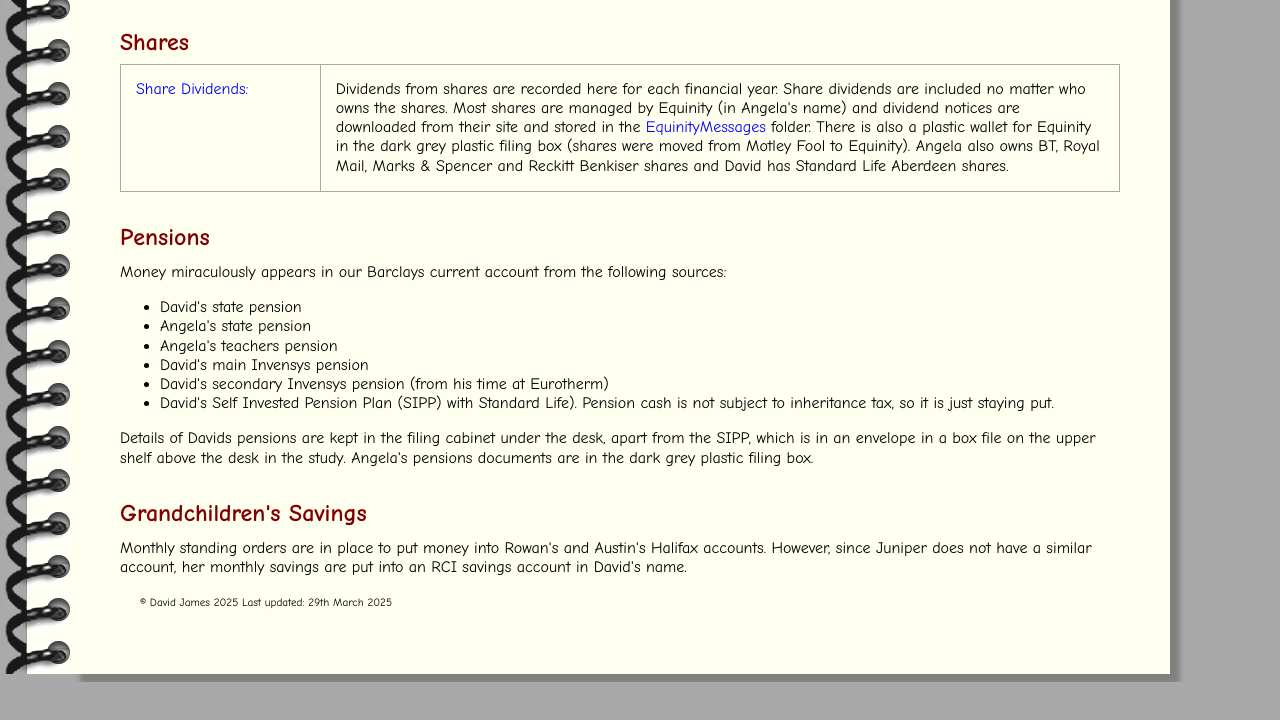
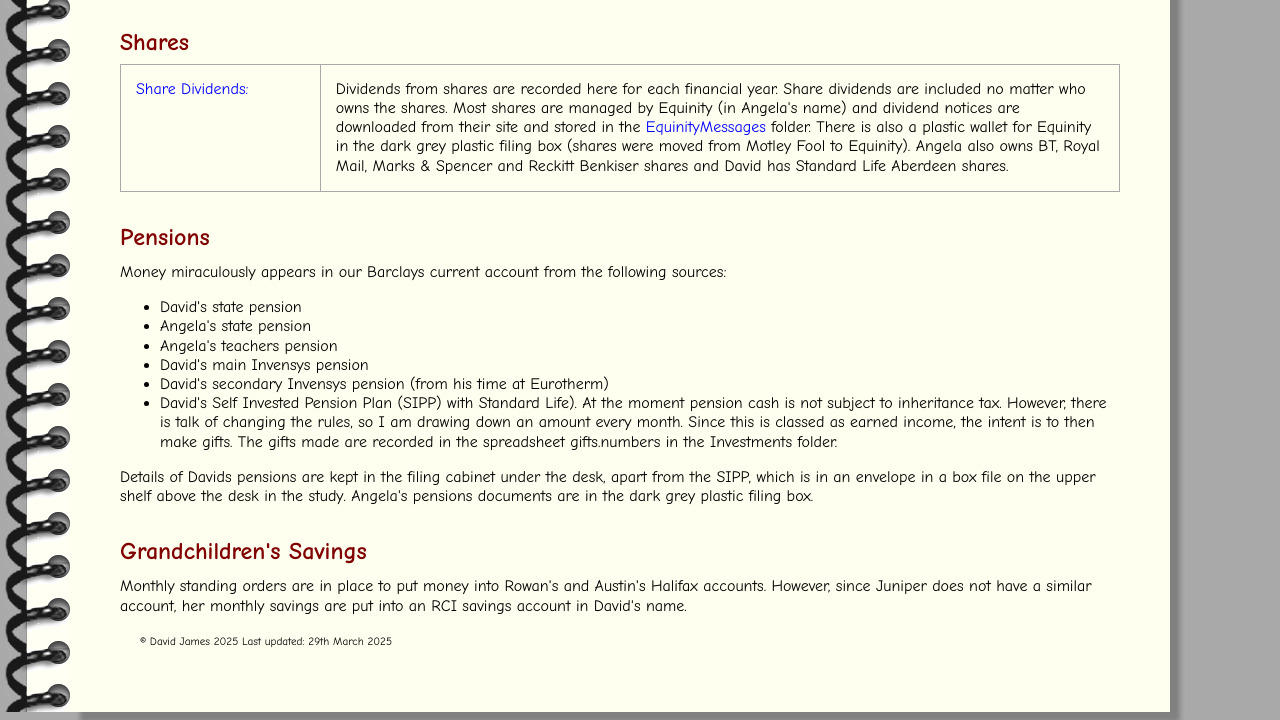
Before and after one commit to AandDnotes/Important, a plain HTML site: page finances.html in a window 1280 px wide. Shown: the part 1595-2315 px from the top of the page. Before the commit the page ends 2277 px from the top, so only its background shows below. Drawn offline with Linux system fonts and the light colour scheme.

Commit message:
Update finances.html

```diff
--- a/finances.html
+++ b/finances.html
@@ -68,7 +68,7 @@
                     <li>Angela's teachers pension</li>
                     <li>David's main Invensys pension</li>
                     <li>David's secondary Invensys pension (from his time at Eurotherm)</li>
-                    <li>David's Self Invested Pension Plan (SIPP) with Standard Life). Pension cash is not subject to inheritance tax, so it is just staying put.</li>
+                    <li>David's Self Invested Pension Plan (SIPP) with Standard Life). At the moment pension cash is not subject to inheritance tax. However, there is talk of changing the rules, so I am drawing down an amount every month. Since this is classed as earned income, the intent is to then make gifts. The gifts made are recorded in the spreadsheet gifts.numbers in the Investments folder.</li>
                 </ul>
                 <p>Details of Davids pensions are kept in the filing cabinet under the desk, apart from the SIPP, which is in an envelope in a box file on the upper shelf above the desk in the study. Angela's pensions documents are in the dark grey plastic filing box.</p>
 
```
